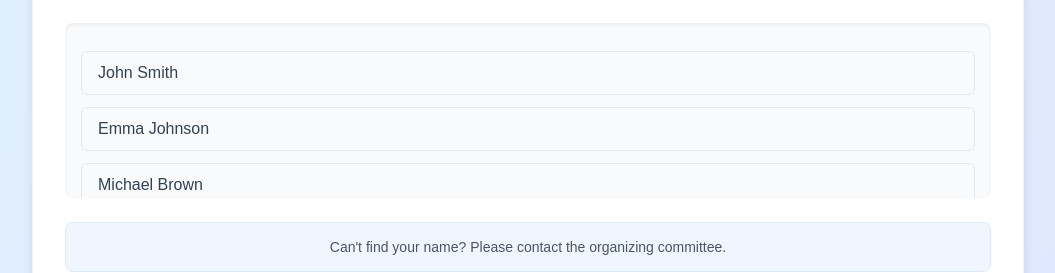
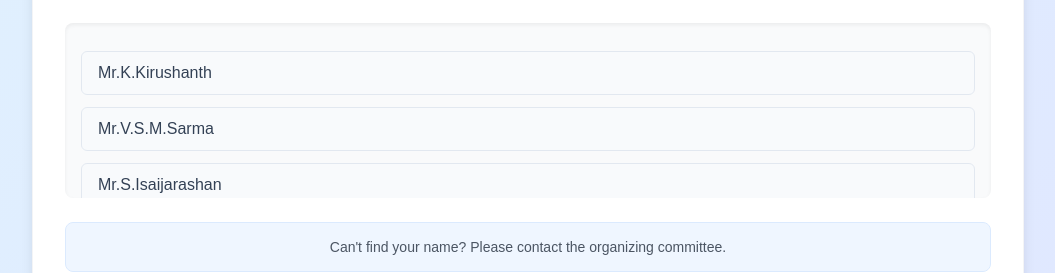
Before and after one commit to L3ZI/e-ticket, a React (Vite) app in the folder e-ticket-app/: page / in a window 1280 px wide. Shown: the part 399-672 px from the top of the page, without its empty margins (112-1167 px from the left). Built offline with nearby package versions, Linux system fonts and the light colour scheme.

Commit message:
Replace sample student list with actual names

```diff
--- a/e-ticket-app/src/components/StudentList.jsx
+++ b/e-ticket-app/src/components/StudentList.jsx
@@ -3,24 +3,14 @@ import '../styles/StudentList.css';
 const StudentList = ({ searchQuery = "" }) => {
   // Sample student list - replace with your actual data/API
   const allStudents = [
-    "John Smith",
-    "Emma Johnson",
-    "Michael Brown",
-    "Olivia Davis",
-    "William Wilson",
-    "Sophia Martinez",
-    "James Taylor",
-    "Isabella Anderson",
-    "Robert Thomas",
-    "Mia Garcia",
-    "David Rodriguez",
-    "Elizabeth Martinez",
-    "Joseph Hernandez",
-    "Charlotte Robinson",
-    "Charles Clark",
-    "Amelia Lewis",
-    "Daniel Lee",
-    "Harper Walker"
+    "Mr.K.Kirushanth","Mr.V.S.M.Sarma","Mr.S.Isaijarashan", "Ms.R.H.Mithumala","Ms.G.Geerthiga","SMs.P.Sanchana",
+    "Ms.M.P.N.Salgado","Ms.T.I.Vijayakumar","Mr.K.Kajaniethan","Mr.B.Bakeerathan","Ms.S.Gnanachelvam","Ms.V.Mohanarasa",
+    "Ms.P.Arunagirinathan","Mr.R.P.Christie","Ms.S.Shanthiralingam","Mr.P.C.M.Croos","Ms.M.H.F.Nusfa","Ms.K.W.P.D.Ekanayaka","Ms.P.E.I.Wijetunge ",
+    "Ms.A.D.Weerakkodi","Ms.M.Ajeerththana","Ms.M.H.F.Rifath","Ms.M.M.F.Samra","Ms.A.R.F.Fatheena","Ms.A.S.F.Saneeja","Ms.I.F.Seefa","Ms .D.T.E.Tharmarajah",
+    "Mr.S.Piraiyalan","Ms.D.A.N.Sawanathpriya","Ms.H.O.V.Fonseka","Ms.M.H.N.Hudha","Ms.K.Pilothama","Mr.B.D.S.Peiris","Ms.G.S.Pabasara","Ms.L.S.Sanjeewani",
+    "Mr.W.J.H.Prabath","Ms.H.M.S.Herath","Mr.H.P.Madhusanka","Ms.N.W.K.D.D.Chandrasekara","Mr.U.L.D.R.H.Gunasinghe","Ms.H.D.K.K.Kumari","Mr.D.M.R.S.Dissanayake","Ms.K.M.R.W.P.K.Kulasekara",
+    "Ms.S.F.Ifasha ","Mr.K.M.I.D.Karunarathna","Mr.R.N.Suranga","Ms.A.R.F.Milara","Mr.S.A.Khan","Ms.V.Sahana","Ms.D.B.I.W.A.I.K.Dasanayake","Ms.P.J.I.Wijetunge",
+    "Ms.B.G.I.Maduwanthi","Ms.R.M.K.M.Ranathunga","Ms.F.Atheefa"
     // Add more students as needed
   ];
 
```
